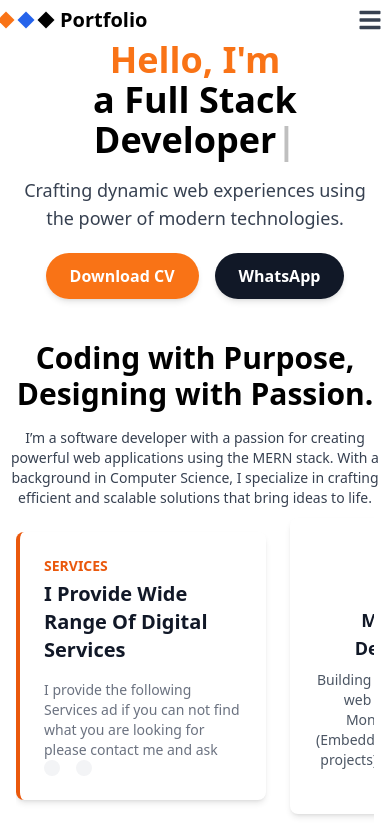
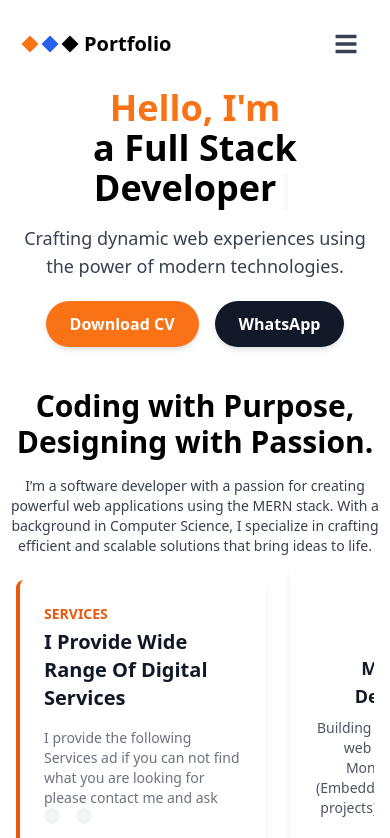
Before and after one commit to Zibeke0nwabe/My-Portfolio, a React (Create React App) app: page / in a window 390 px wide. Shown: the top 838 px of the page. Built offline with nearby package versions, Linux system fonts and the light colour scheme.

Commit message:
updated navbar

```diff
--- a/src/components/Navbar.js
+++ b/src/components/Navbar.js
@@ -6,7 +6,7 @@ const Navbar = () => {
   const handleMenuToggle = () => setIsMenuOpen(prev => !prev);
 
   return (
-    <nav className="relative flex justify-between items-center md:px-12 md:py-4 bg-white">
+    <nav className="relative p-6 flex justify-between items-center md:px-12 md:py-4 bg-white">
       {/* Logo Section */}
       <a href="/" className="flex items-center space-x-2">
         <div className="w-3 h-3 bg-orange-500 rotate-45"></div>
```
